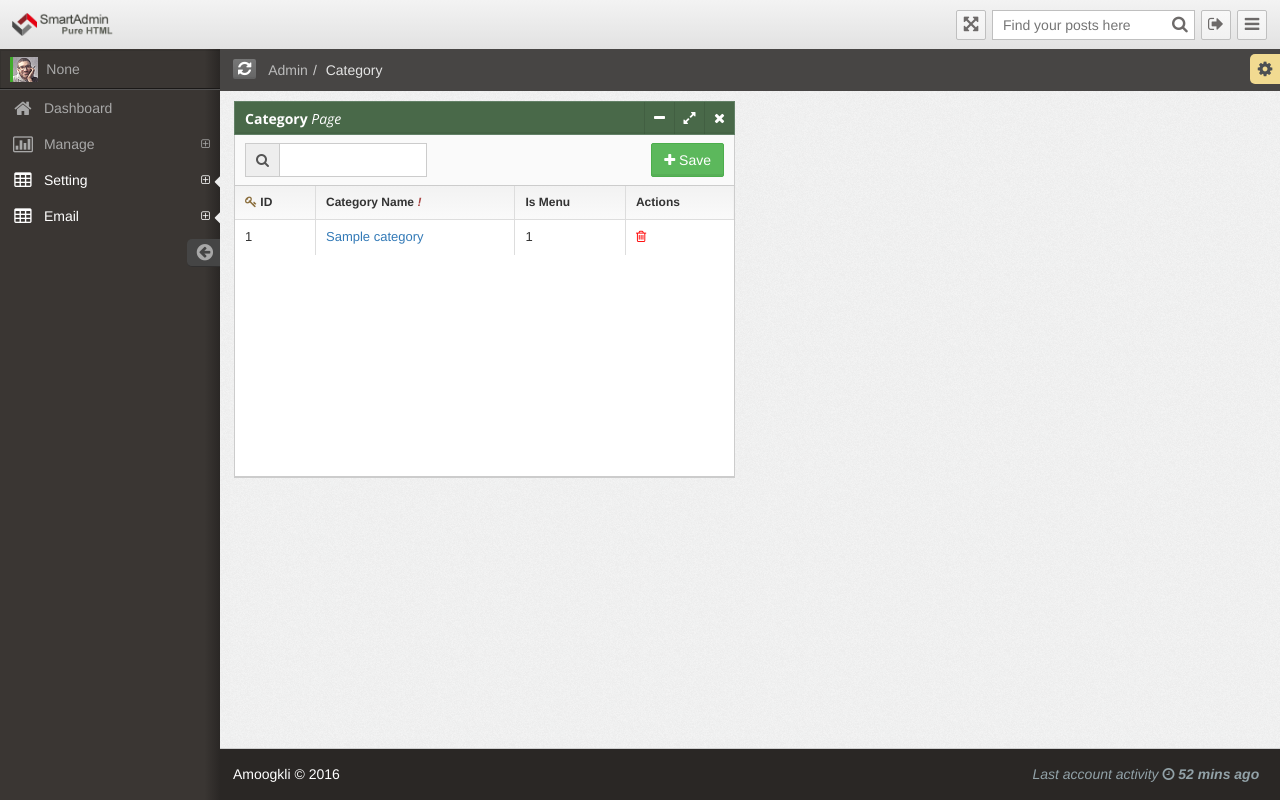
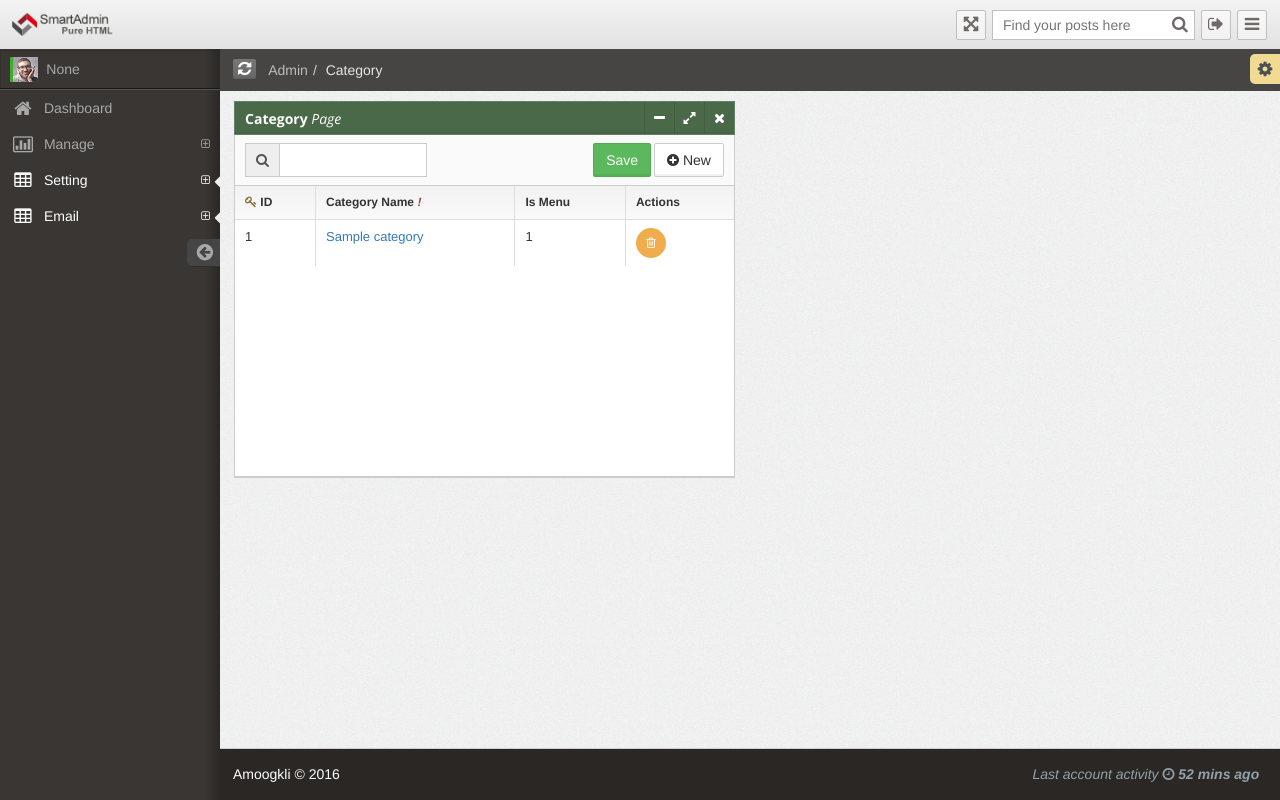
Before and after one commit to kimsal/amoogli-project, a Flask app: page /admin/category in a window 1280 px wide. Run offline with Flask 2, Linux system fonts and the light colour scheme; tables that the repository leaves empty hold one stand-in row (values such as "Sample post"); some libraries are stand-ins or nearby versions.

Commit message:
style more

```diff
--- a/templates/admin/event.html
+++ b/templates/admin/event.html
@@ -30,7 +30,10 @@
 
         <!-- row -->
         <div class="row">
-
+          <button class="btn btn-default pull-right btn-add" >
+            <span class="fa fa-plus-circle" aria-hidden="true"></span>
+            New
+          </button>
           <!-- col -->
           <div class="col-xs-12 col-sm-7 col-md-7 col-lg-4">
             <h1 class="page-title txt-color-blueDark"><!-- PAGE HEADER --><i class="fa-fw fa fa-home"></i> Event</h1>
@@ -69,7 +72,6 @@
 
           <!-- row -->
           <div class="row">
-
             <!-- NEW WIDGET START -->
             <article class="col-xs-12 col-sm-12 col-md-12 col-lg-12">
 
--- a/templates/admin/form/category.html
+++ b/templates/admin/form/category.html
@@ -61,9 +61,13 @@
                     </div>
                     <div class="col-xs-3 col-sm-7 col-md-7 col-lg-7 text-right">
 
-                      <button type="submit" class="btn btn-success">
-                        <i class="fa fa-plus"></i> <span class="hidden-mobile">Save</span>
+                      <button style="margin-right:3px;" type="submit" class="btn btn-success" title="Save category">
+                        <span class="hidden-mobile">Save</span>
                       </button>
+                      <button class="btn btn-default pull-right " >
+                      <span class="fa fa-plus-circle" aria-hidden="true"></span>
+                      New
+                    </button>
                     </form>
                     </div>
 
@@ -98,8 +102,9 @@
 
                         <td>{{category.is_menu}}</td>
                         <td>
-                         <a href="/admin/category/delete/{{category.slug}}" style="color:red;">
-                            <i class="fa fa-trash-o" aria-hidden="true" onclick='return confirm(\"Are you sure ?\")'></i>
+                         <a title="Delete" href="/admin/category/delete/{{category.slug}}" style="color:red;">
+                          <span class="fa fa-trash-o btn-circle btn-warning" aria-hidden="true"  onclick='return confirm(\"Are you sure ?\")'>
+                          </span>
                           </a>
                         </td>
                       </tr>
--- a/templates/admin/header.html
+++ b/templates/admin/header.html
@@ -16,7 +16,7 @@
         <!-- SmartAdmin Styles : Please note (smartadmin-production.css) was created using LESS variables -->
         <link rel="stylesheet" type="text/css" media="screen" href="/static/admin/css/smartadmin-production.min.css">
         <link rel="stylesheet" type="text/css" media="screen" href="/static/admin/css/smartadmin-skins.min.css">
-
+        <link rel="stylesheet" type="text/css" href="/static/admin/css/style.css">
         <!-- SmartAdmin RTL Support is under construction
              This RTL CSS will be released in version 1.5
         <link rel="stylesheet" type="text/css" media="screen" href="/static/admin/css/smartadmin-rtl.min.css"> -->
--- a/templates/admin/index.html
+++ b/templates/admin/index.html
@@ -30,7 +30,10 @@
 
 				<!-- row -->
 				<div class="row">
-
+					<button class="btn btn-default pull-right btn-add" >
+						<span class="fa fa-plus-circle" aria-hidden="true"></span>
+						New
+					</button>
 					<!-- col -->
 					<div class="col-xs-12 col-sm-7 col-md-7 col-lg-4">
 						<h1 class="page-title txt-color-blueDark"><!-- PAGE HEADER --><i class="fa-fw fa fa-home"></i> Post</h1>
--- a/templates/admin/page.html
+++ b/templates/admin/page.html
@@ -30,7 +30,10 @@
 
         <!-- row -->
         <div class="row">
-
+          <button class="btn btn-default pull-right btn-add" >
+            <span class="fa fa-plus-circle" aria-hidden="true"></span>
+            New
+          </button>
           <!-- col -->
           <div class="col-xs-12 col-sm-7 col-md-7 col-lg-4">
             <h1 class="page-title txt-color-blueDark"><!-- PAGE HEADER --><i class="fa-fw fa fa-home"></i> Page</h1>
```
Also changed, not shown: 2 other files.
